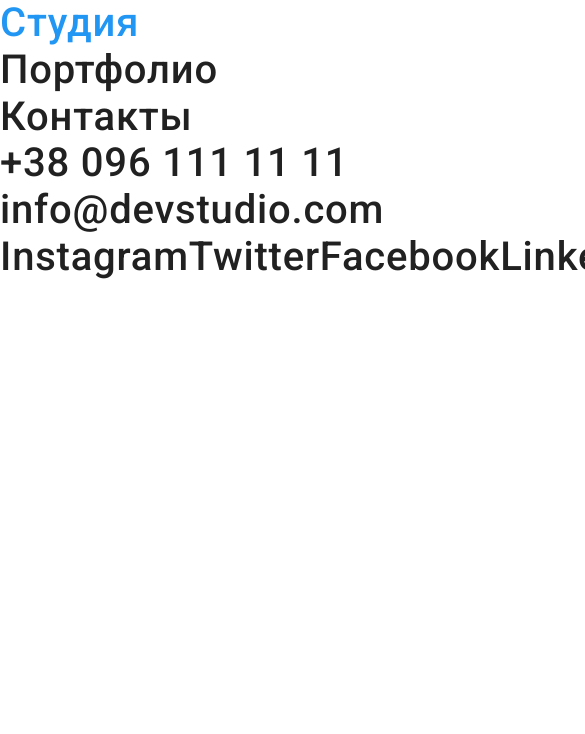
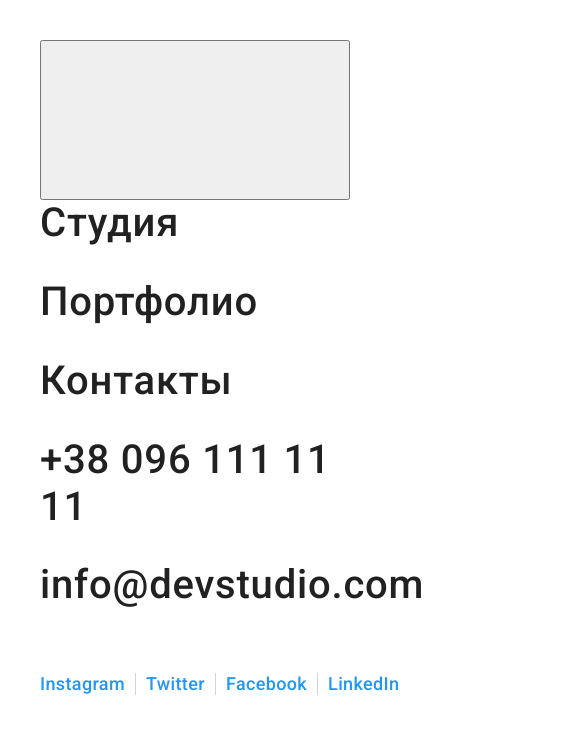
Before and after one commit to Romannorish/goit-markup-hw-08, a plain HTML site: page index.html in a window 390 px wide. Shown: the top 734 px of the page, 585 px wide, since content can reach past the window. Drawn offline with nearby package versions, Linux system fonts and the light colour scheme.

Commit message:
mobile menu hw8

```diff
--- a/index.html
+++ b/index.html
@@ -48,6 +48,11 @@
 
 <main>
   <!-- hero section -->
+
+  <!--hero section-->
+
+
+
   <!-- <section class="hero">
     <div class="container hero__container">
     <h1 class="hero__title">ЭФФЕКТИВНЫЕ РЕШЕНИЯ <br> ДЛЯ ВАШЕГО БИЗНЕСА</h1>
@@ -57,7 +62,12 @@
    </div>
   </section> -->
       <!--features section-->
+
   <!-- <section class="features">
+
+
+  <section class="features">
+
     <div class="container features__container">
     <ul class="features__list">
     <li class="features__item">
@@ -98,9 +108,18 @@
     </li>
   </ul>
   </div>
+<<<<<<< Updated upstream
 </section> -->
   <!--about company section-->
     <!-- <section class="about">
+=======
+</section>
+
+  <!- about company section-->
+
+
+     <!-- <section class="about">
+
       <div class="container about__container">
     <h2 class="about__title">Чем мы занимаемся</h2>
     <ul class="about__list">
@@ -113,6 +132,7 @@
     </ul>
     </div>
     </section> -->
+
         <!--team section-->
 <!-- <section class="team">
   <div class="container team__container">
@@ -466,9 +486,14 @@ placeholder="E-mail">
 <script src="./js/modal.js"></script> -->
 <!-- mobile menu -->
 <div class="mobile-menu">
+  <button type="button" class="mobile-menu__close" data-modal-close>
+    <svg class="mobile__close-icon">
+      <use href=""></use>
+    </svg>
+  </button>
   <ul class="mobile-menu__nav">
     <li class="mobile-menu__item">
-      <a href="" class="mobile-menu__link">Студия </a>
+      <a href="" class="mobile-menu__link">Студия</a>
     </li>
     <li class="mobile-menu__item">
       <a href="" class="mobile-menu__link">Портфолио</a>
@@ -477,26 +502,26 @@ placeholder="E-mail">
       <a href="" class="mobile-menu__link">Контакты</a>
     </li>
   </ul>
-  <ul class="mobile-menu__contatcts">
-    <li class="mobile-menu__item">
-      <a href="tel:+380961111111" class="mobile-menu__link">+38 096 111 11 11</a>
+  <ul class="mobile-contatcts">
+    <li class="mobile-contatcts__item">
+      <a href="tel:+380961111111" class="mobile-contatcts__link">+38 096 111 11 11</a>
     </li>
-    <li class="mobile-menu__item">
-      <a href="mailto:info@devstudio.com" class="mobile-menu__link">info@devstudio.com</a>
+    <li class="mobile-contatcts__item">
+      <a href="mailto:info@devstudio.com" class="mobile-contatcts__link">info@devstudio.com</a>
     </li>
   </ul>
-  <ul class="mobile-menu__socials">
-    <li class="mobile-menu__item">
-      <a href="" class="mobile-menu__link">Instagram </a>
+  <ul class="mobile-socials">
+    <li class="mobile-socials__item">
+      <a href="" class="mobile-socials__link">Instagram </a>
     </li>
-    <li class="mobile-menu__item">
-      <a href="" class="mobile-menu__link">Twitter</a>
+    <li class="mobile-socials__item">
+      <a href="" class="mobile-socials__link">Twitter</a>
     </li>
-    <li class="mobile-menu__item">
-      <a href="" class="mobile-menu__link">Facebook</a>
+    <li class="mobile-socials__item">
+      <a href="" class="mobile-socials__link">Facebook</a>
     </li>
-    <li class="mobile-menu__item">
-      <a href="" class="mobile-menu__link">LinkedIn</a>
+    <li class="mobile-socials__item">
+      <a href="" class="mobile-socials__link">LinkedIn</a>
     </li>
   </ul>
 </div>
--- a/sass/base/_buttons.scss
+++ b/sass/base/_buttons.scss
@@ -2,7 +2,6 @@
 .btn {
 
     @include fonts (Roboto,normal,bold,16px,1.87,0.06em);
-
     background-color: var(--btn-back);
     color: var(--btn-color);
     cursor: pointer;
--- a/sass/base/_container.scss
+++ b/sass/base/_container.scss
@@ -3,18 +3,20 @@ body {
 }
 
 .container {
+
     padding-left: 15px;
     padding-right: 15px;
 
     margin-left: auto;
     margin-right: auto;
 
+
     @include mq(mobile) {
         width: 480px;
     }
 
     @include mq(tablet) {
-    width: 720px;
+    width: 768px;
     }
 
     @include mq(desktop) {
@@ -22,3 +24,22 @@ body {
     }
 
 }
+
+
+    // @media screen and (min-width: 480px) {
+    //         width: 448px;
+    //     }
+
+
+
+    // @include mq(mobile) {
+    //     width: 448px;
+    // }
+
+    // @include mq(tablet) {
+    //     width: 720px;
+    // }
+
+    // @include mq(desktop) {
+    //     width: 1200px;
+    // }
--- a/sass/components/_features.scss
+++ b/sass/components/_features.scss
@@ -22,6 +22,23 @@
     &__item {
         width: 270px;
         margin-right: 30px;
+
+
+
+    display: flex;
+    align-items: center;
+
+    @include mq(mobile) {
+        display: block;
+
+    }
+
+    }
+
+    &__item {
+            width: 270px;
+            margin-right: 30px;
+
 
     }
 
@@ -63,6 +80,7 @@
     }
 
     &__title {
+
         @include mq(mobile-only) {
             width: 450px;
             display: flex;
@@ -73,6 +91,8 @@
             width: 354px;
         }
 
+
+
         @include fonts (Roboto, null, null, 14px, 1.14, 0.03em);
 
         text-transform: uppercase;
@@ -80,7 +100,6 @@
     }
 
     &__text {
-
         @include fonts (Roboto, null, null, 14px, 1.71, 0.03em);
 
         color: var(--main-text);
--- a/sass/components/_mobile-memu.scss
+++ b/sass/components/_mobile-memu.scss
@@ -1,10 +1,10 @@
 .mobile-menu {
     // position: fixed;
-    // top: 0;
-    // left: 0;
-    // width: 100%;
-    // height: 100%;
-    // padding: 40px;
+    top: 0;
+    left: 0;
+    width: 100%;
+    height: 100%;
+    padding: 40px;
 
     display: flex;
     flex-direction: column;
@@ -17,33 +17,72 @@
         display: none;
     }
 
+    &__link {
 
-    &__contatcts {
-        margin-top: auto;
+    font-family: 'Roboto';
+    font-style: normal;
+    font-weight: 500;
+    font-size: 40px;
+    line-height: 1.17;
+    text-align: center;
+    letter-spacing: 0.02em;
+
+    color: #212121;
     }
+
+    &__item{
+        margin-bottom: 32px;
+
+    }
+}
+
+
+.mobile-contatcts{
+    margin-top: auto;
+
+
+&__item{
+    margin-bottom: 32px;
+}
+
+&__link {
+    font-family: 'Roboto';
+    font-style: normal;
+    font-weight: 500;
+    font-size: 40px;
+    line-height: 1.17;
+    text-align: center;
+    letter-spacing: 0.02em;
+    color: #212121;
+}
 
 
 
-    .mobile-menu__socials{
-        display: flex;
+}
 
+
+.mobile-socials{
+margin-top: 32px;
+display: flex;
+
+    &__item + &__item {
+
+    padding-left: 10px;
+    border-left: 1px solid rgba(33, 33, 33, 0.2);
+    margin-left: 10px;
     }
 
-    &__link{
+    &__link
+    {
+
         font-family: 'Roboto';
         font-style: normal;
         font-weight: 500;
-        font-size: 40px;
-        line-height: 1.17;
-        text-align: center;
+        font-size: 18px;
+        line-height: 1.22;
         letter-spacing: 0.02em;
-        color:var(--header-link)
 
-    }
-
-    &__link:hover,
-    &__link:focus{
-        color: #2196f3;
+        color: #2196F3;
     }
 
 
```
Also changed, not shown: css/main.css, css/main.min.css, sass/utils/_mixins.scss (line endings or trailing spaces), 2 other files.
